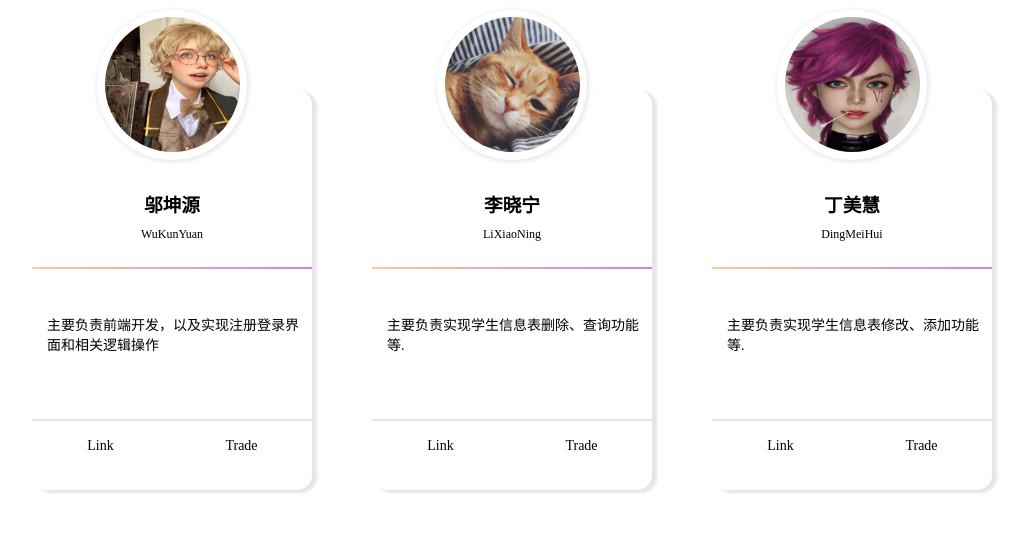
After one commit to tomato-wu/BigHomework, a PHP site: page /DetailPage/introducePage.html in a window 1280 px wide. The commit adds this page. Shown: the top 539 px of the page, without its empty margins (28-1056 px from the left). Run offline with PHP 8.4, Linux system fonts and the light colour scheme.

Commit message:
fix:首页修复

```diff
--- /dev/null
+++ b/DetailPage/introducePage.html
@@ -0,0 +1,56 @@
+<!DOCTYPE html>
+<html lang="zh-cn">
+
+<head>
+    <meta charset="UTF-8">
+    <meta name="viewport" content="width=device-width, initial-scale=1.0">
+    <title>Document</title>
+    <link rel="stylesheet" href="css/introduce.css">
+</head>
+
+<body>
+    <ul>
+        <li>
+            <div class="tx">
+                <img src="img/yuan.jpg" alt="">
+            </div>
+            <h3>邬坤源</h3>
+            <span>WuKunYuan</span>
+            <div class="hr"></div>
+            <p>主要负责前端开发，以及实现注册登录界面和相关逻辑操作</p>
+            <div class="hr_2"></div>
+            <a href="#">Link</a>
+            <a href="#">Trade</a>
+        </li>
+        <li>
+            <div class="tx">
+                <img src="img/ning.jpg" alt="">
+            </div>
+            <h3>李晓宁</h3>
+            <span>LiXiaoNing</span>
+            <div class="hr"></div>
+            <p>主要负责实现学生信息表删除、查询功能等.</p>
+            <div class="hr_2"></div>
+            <a href="#">Link</a>
+            <a href="#">Trade</a>
+        </li>
+
+        <li>
+            <div class="tx">
+                <img src="img/ding.jpg" alt="">
+            </div>
+            <h3>丁美慧</h3>
+            <span>DingMeiHui</span>
+            <div class="hr"></div>
+            <p>主要负责实现学生信息表修改、添加功能等.</p>
+            <div class="hr_2"></div>
+            <a href="#">Link</a>
+            <a href="#">Trade</a>
+        </li>
+
+
+
+    </ul>
+</body>
+
+</html>
--- /dev/null
+++ b/css/introduce.css
@@ -0,0 +1,100 @@
+* {
+    margin: 0;
+    padding: 0;
+    box-sizing: border-box;
+
+}
+
+li {
+    list-style: none;
+}
+a {
+    text-decoration: none;
+}
+ul {
+    width: 90vw;
+    height: 500px;
+    margin-top: 5vh;
+}
+ul li {
+    margin-top: 50px;
+    position: relative;
+    float: left;
+    margin-left: 60px;
+    width: 280px;
+    height: 400px;
+   background-color: #fff;
+    border-radius: 15px;
+    box-shadow: 4px 2px 3px 1px  rgba(0,0,0,.1);
+    transition: all .5s;
+}
+ul li h3 {
+    margin-top: 100px;
+    text-align: center;
+}
+ul li span {
+    margin-top: 10px;
+    display: block;
+    text-align: center;
+    font-size: 12px;
+}
+ul li .hr {
+    margin-top: 25px;
+    width: 100%;
+    height: 2px;
+    background-image: linear-gradient(120deg, #fccb90 0%, #d57eeb 100%);
+}
+ul li p {
+    margin-top: 45px;
+    margin-left: 15px;
+    font-size: 14px;
+}
+ul li .hr_2 {
+    margin-top: 65px;
+    width: 100%;
+    height: 2px;
+    background: rgba(0,0,0,.1);
+}
+ul li  a{
+    margin: 0;
+    padding: 0;
+    text-align: center;
+    line-height: 50px;
+    display: inline-block;
+    color: #000;
+    font-size: 14px;
+    width: 137px;
+    height: 50px;
+    transition: all .3s;
+    border-radius: 20px;
+
+}
+ul li a:hover{
+    background-image: linear-gradient(135deg, #667eea 0%, #764ba2 100%);
+    transform: scale(1.2);
+}
+ul li:hover {
+    transform: scale(1.1);
+}
+ul li .tx{
+    box-shadow: 1px 1px 5px 1px  rgba(0,0,0,.1);
+    position: absolute;
+    top: -80px;
+    left: 65px;
+    width: 150px;
+    height: 150px;
+    border-radius: 50%;
+    background-color: #fff;
+    transition: all .3s;
+}
+ul li .tx img{
+    width: 90%;
+    height: 90%;
+    border-radius: 50%;
+    display: block;
+    margin-left: 8px;
+    margin-top: 7px;
+}
+ul li .tx:hover {
+    transform: scale(1.1) rotateZ(360deg);
+}
--- a/homepage.php
+++ b/homepage.php
@@ -49,7 +49,7 @@
         <!--   表单显示      -->
         <?php
         if ($_GET['type'] == 'introducePage') {
-          require_once "./DetailPage/introducePage.php";
+          require_once "./DetailPage/introducePage.html";
         }
         if ($_GET['type'] == 'informationPage') {
           require_once "./DetailPage/informationPage.php";
```
Also changed, not shown: img/ding.jpg (added), img/ning.jpg (added), img/yuan.jpg (added).
